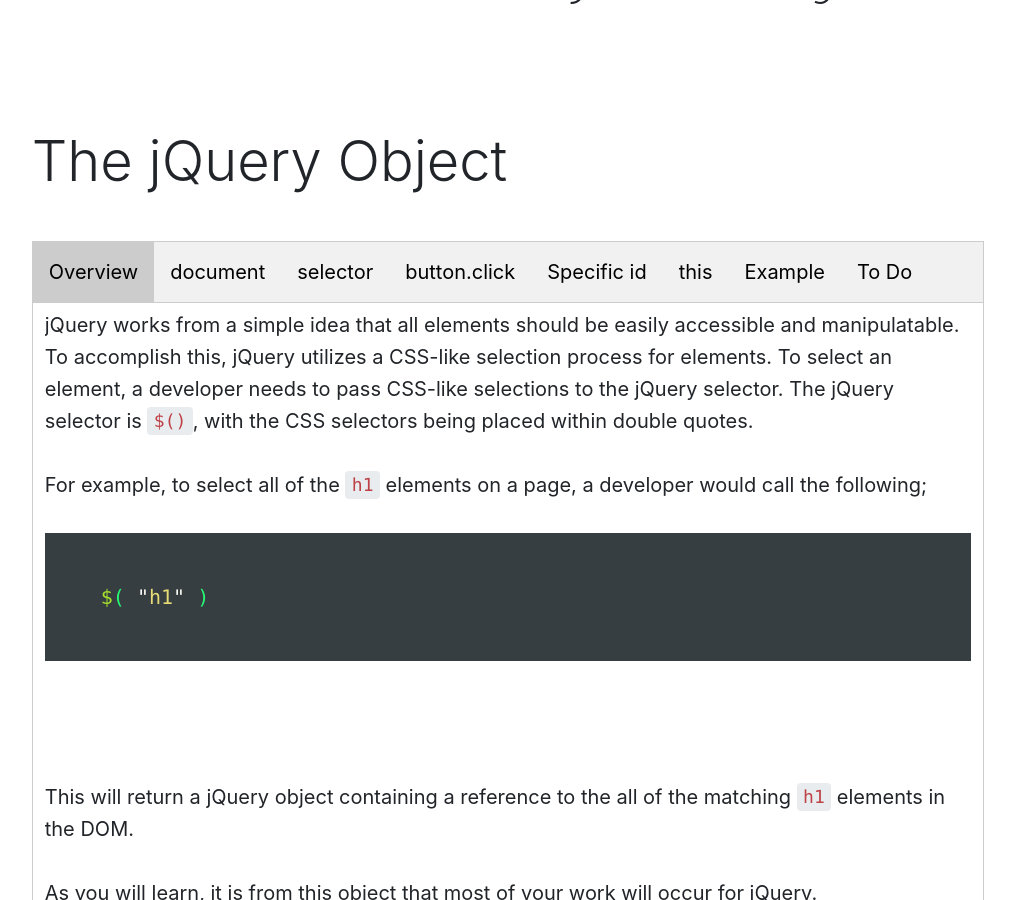
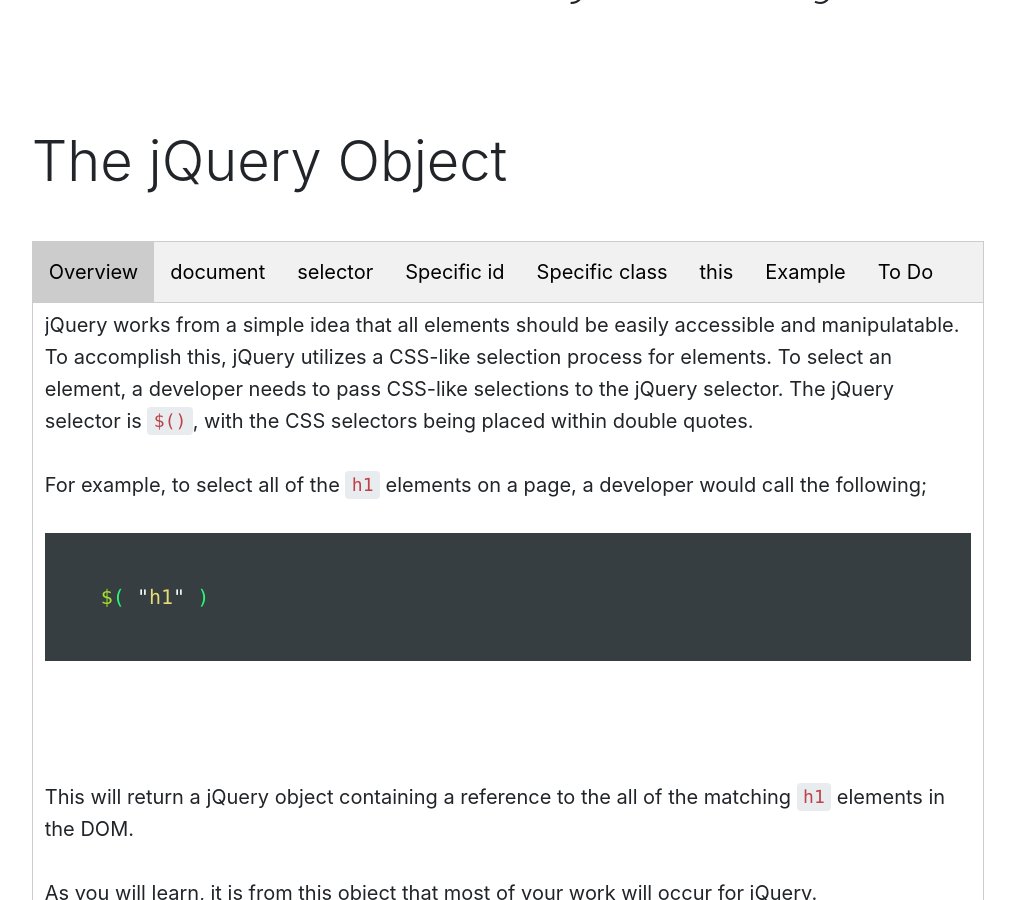
Before and after one commit to Montana-Media-Arts/441-web-tech-Spring2022-course, a Jekyll site: the page built from modules/week-8/_posts/2002-02-01-starting-jquery.md, in a window 1280 px wide and 900 px high, scrolled down 530 px. Shown: the whole window, without its empty margins (132-1147 px from the left). Built offline with Jekyll 4.4.1, drawn with Linux system fonts in a browser that asks for light colours; nearby versions of some CDN libraries; comment, search, counter and statistics services are not loaded.

Commit message:
Update 2002-02-01-starting-jquery.md

````diff
--- a/modules/week-8/_posts/2002-02-01-starting-jquery.md
+++ b/modules/week-8/_posts/2002-02-01-starting-jquery.md
@@ -12,8 +12,8 @@ jotted: false
   <button class="tablinks active" onclick="openTab(event, 'Overview')">Overview</button>
 <button class="tablinks" onclick="openTab(event, 'document')">document</button>
   <button class="tablinks" onclick="openTab(event, 'selector')">selector</button>
-  <button class="tablinks" onclick="openTab(event, 'buttonclick')">button.click</button>
-  <button class="tablinks" onclick="openTab(event, 'specificid')">Specific id</button>
+  <button class="tablinks" onclick="openTab(event, 'buttonclick')">Specific id</button>
+  <button class="tablinks" onclick="openTab(event, 'specificid')">Specific class</button>
   <button class="tablinks" onclick="openTab(event, 'this')">this</button>
   <button class="tablinks" onclick="openTab(event, 'example')">Example</button>
    <button class="tablinks" onclick="openTab(event, 'todo')">To Do</button>
@@ -102,15 +102,17 @@ One example that we discussed above is changing all the tags at once.  You can u
 </html>
 ```
 
+
+Notice, when you click on the button, it calls this **$("button").click** and then performs the function.  This is new syntax, but it really common in jQuery, so you will see this is many instances.
+
+<div class="embed-responsive embed-responsive-16by9"><iframe class="embed-responsive-item" src="https://www.youtube.com/embed/_imDTAXNC4c" frameborder="0" allowfullscreen></iframe></div>
+
 </div>
 </div>
 
 <div id="buttonclick" class="tabcontent">
 <div class="tabhtml" markdown="1">
 
-Notice, when you click on the button, it calls this **$("button").click** and then performs the function.  This is new syntax, but it really common in jQuery, so you will see this is many instances.
-
-<div class="embed-responsive embed-responsive-16by9"><iframe class="embed-responsive-item" src="https://www.youtube.com/embed/_imDTAXNC4c" frameborder="0" allowfullscreen></iframe></div>
 
 We can also find something by id by using the **$** and then the **#** aka hashtag - the cool kids use this.  This should look familiar.  From CSS right?
 
@@ -143,6 +145,9 @@ We can also find something by id by using the **$** and then the **#** aka hasht
 
 </html>
 ```
+This time only the paragraph with the id **infoid** will disappear while the other **p** tag remains visible.
+
+<div class="embed-responsive embed-responsive-16by9"><iframe class="embed-responsive-item" src="https://www.youtube.com/embed/Wd5AHOC1Z6Q" frameborder="0" allowfullscreen></iframe></div>
 
 </div>
 </div>
@@ -150,9 +155,7 @@ We can also find something by id by using the **$** and then the **#** aka hasht
 <div id="specificid" class="tabcontent">
 <div class="tabhtml" markdown="1">
 
-This time only the paragraph with the id **infoid** will disappear while the other **p** tag remains visible.
 
-<div class="embed-responsive embed-responsive-16by9"><iframe class="embed-responsive-item" src="https://www.youtube.com/embed/Wd5AHOC1Z6Q" frameborder="0" allowfullscreen></iframe></div>
 
 You can also find items by their class name and you guessed it, you use the dot `.` to find it.  For example, it might look like this:
 
````
